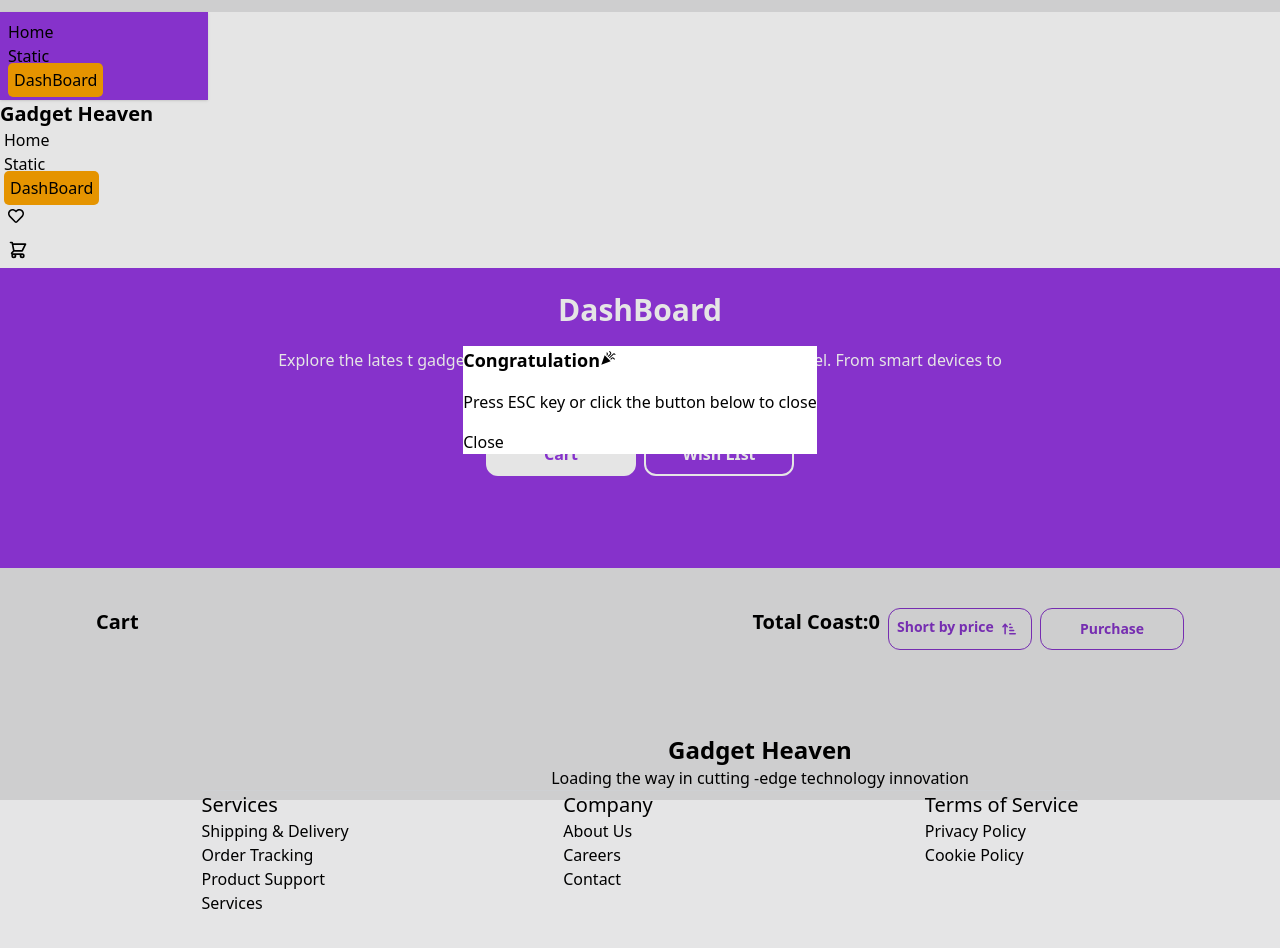
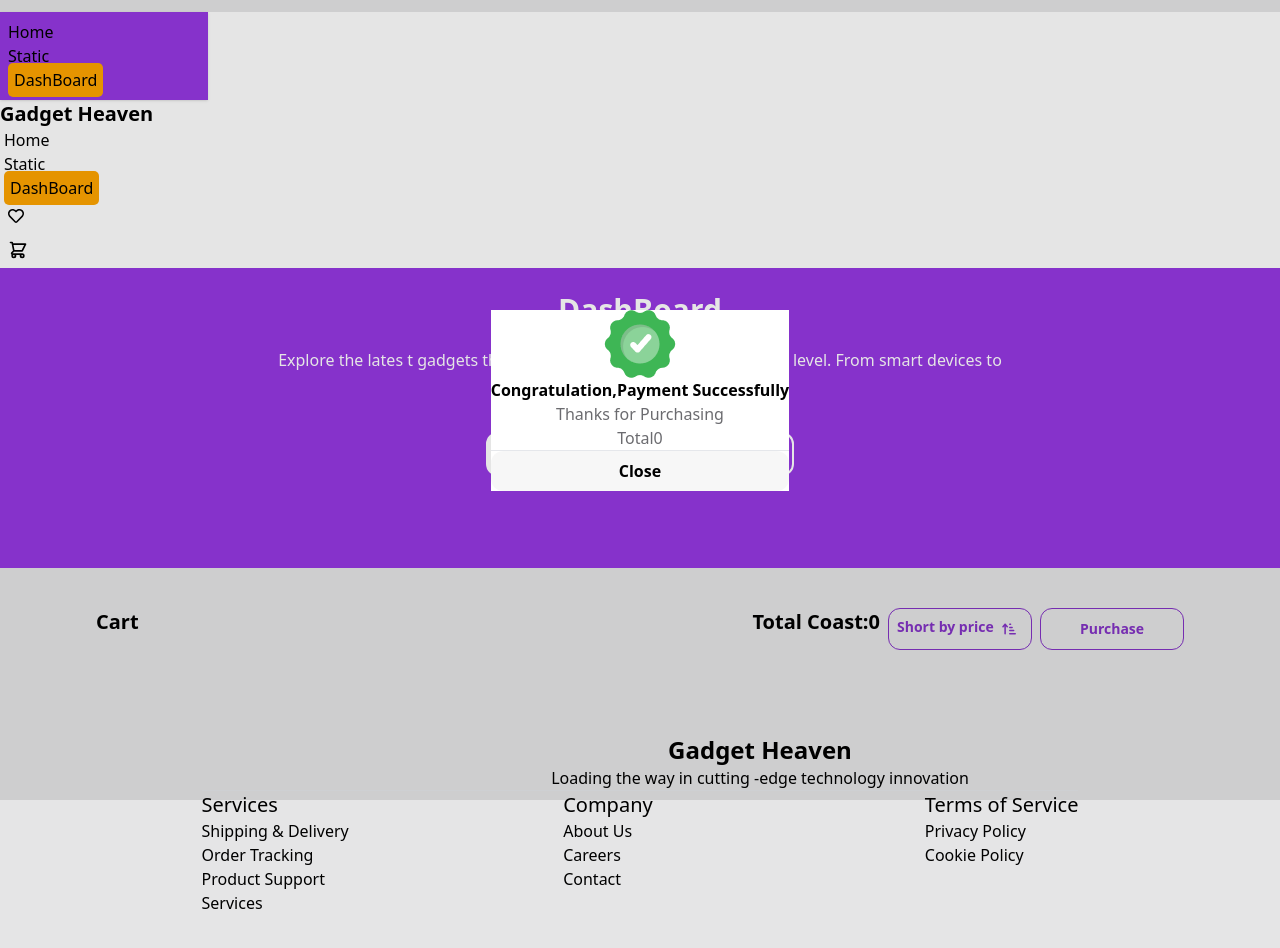
Before and after one commit to rajalishikh/gadgethaven_online_store_house, a React (Vite) app: page /dashBoard in a window 1280 px wide. Both pictures are taken after a click on the button "Purchase". Shown: the top 948 px of the page. Built offline with nearby package versions, Linux system fonts and the light colour scheme.

Commit message:
Now I am using UseNavigate go to another page

```diff
--- a/src/Components/Cart/Cart.jsx
+++ b/src/Components/Cart/Cart.jsx
@@ -1,7 +1,8 @@
 import { useEffect, useState } from "react";
 import { FaArrowUpShortWide } from "react-icons/fa6";
-import { MdCelebration } from "react-icons/md";
+import { useNavigate } from "react-router-dom";
 import { toast, ToastContainer } from 'react-toastify';
+import Img_Cong from '../../Image/Group.png';
 import { getStoreCard } from "../DashBoard/lss";
 import Dbsd from "../DashBoardSaveData/Dbsd.jsx";
 
@@ -9,6 +10,7 @@ const Cart = () => {
       const saveData=getStoreCard()
       const [price,setPrice]=useState(0)
       const [itemCard,setItemCard]=useState([])
+      const navigate = useNavigate();
 
 //  set the local storage price in state
       useEffect(()=>{
@@ -39,6 +41,9 @@ const Cart = () => {
       const showModel=()=>{
         document.getElementById('my_modal_5').showModal()
 
+      }
+      const HandleLink=()=>{
+        navigate("/")
       }
 
       return (
@@ -73,20 +78,27 @@ const Cart = () => {
 
           {/* modal part  */}
           <dialog id="my_modal_5" className="modal modal-bottom sm:modal-middle">
+
         <div className="modal-box">
-          <div className="flex ">
+          <div className="flex justify-center">
 
-            <div><h3 className="font-bold text-lg">Congratulation </h3></div>
-            <div className="w-6 mt-1 text-[]"><MdCelebration /></div>
-            </div>
+              <div>
+                <img src={Img_Cong} alt="" srcset="" />
+              </div>
 
 
-    <p className="py-4">Press ESC key or click the button below to close</p>
-    <div className="modal-action">
-      <form method="dialog">
+            </div>
+            <h3 className="text-center font-bold text-black">Congratulation,Payment Successfully</h3>
+            <p className="text-center text-[#09080F99]">Thanks for Purchasing</p>
+            <p className="text-center text-[#09080F99]">Total{price}</p>
+            <hr />
+
+
+    <div>
+
         {/* if there is a button in form, it will close the modal */}
-        <button className="btn">Close</button>
-      </form>
+        <button onClick={()=>HandleLink()} className="bg-[#09080F08]  p-2 w-full rounded-xl text-black font-bold btn">Close</button>
+
     </div>
   </div>
 </dialog>
```
